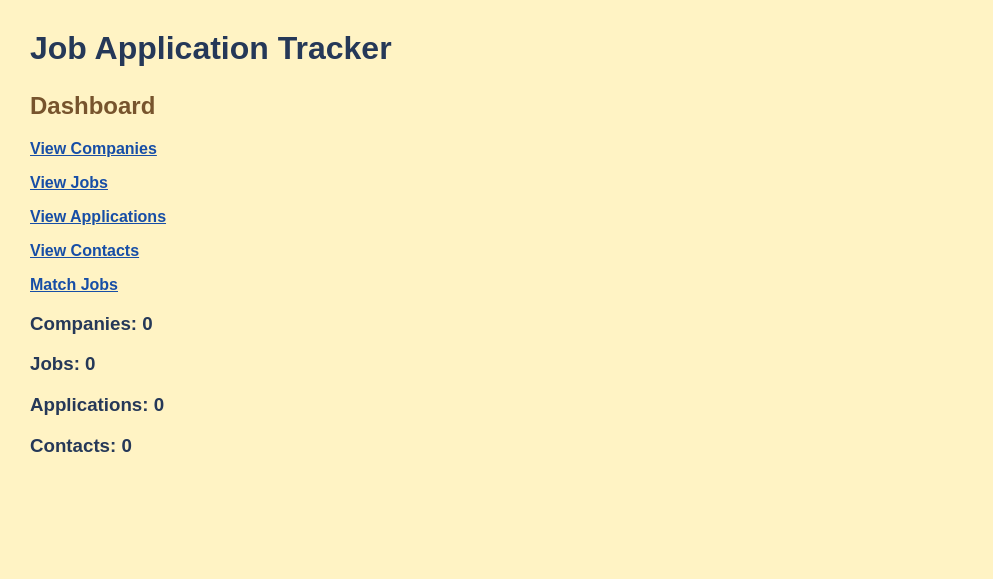
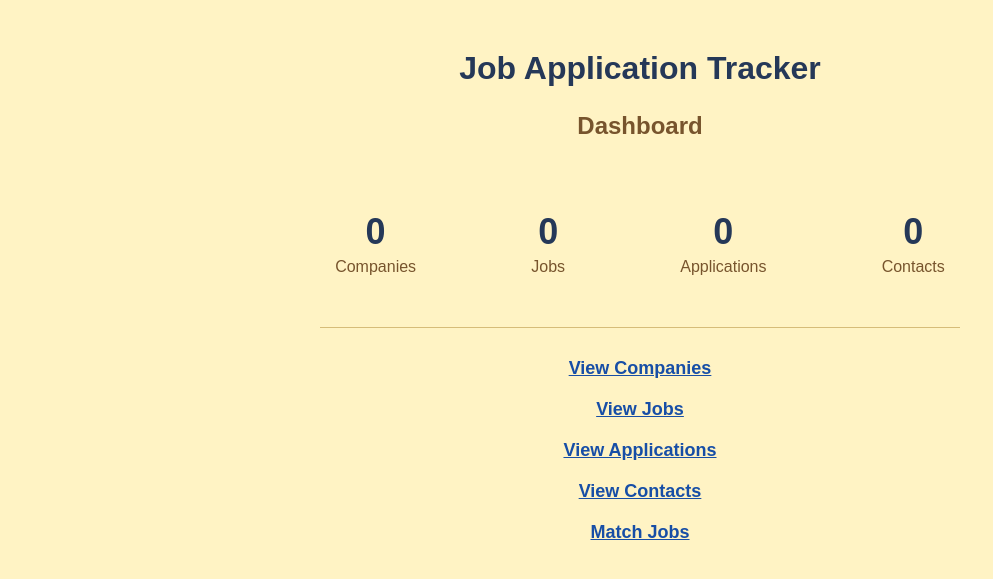
Before and after one commit to tstob/COP4751-Term-Project, a Flask app: page / in a window 1280 px wide. Shown: the top 579 px of the page, without its empty margins (0-993 px from the left). Run offline with Flask 3, Linux system fonts and the light colour scheme; data that the repository does not hold is empty.

Commit message:
Improve website styling and user interface

```diff
--- a/static/style.css
+++ b/static/style.css
@@ -1,4 +1,4 @@
-/* General page appearance */
+/* appearance */
 body {
     font-family: Arial, sans-serif;
     background-color: #fff3c4;
@@ -6,7 +6,7 @@ body {
     margin: 30px;
 }
 
-/* Page headings */
+/* headings */
 h1 {
     color: #253858;
     margin-bottom: 20px;
@@ -17,7 +17,7 @@ h2 {
     margin-top: 25px;
 }
 
-/* Navigation links */
+/* links */
 a {
     color: #174ea6;
     text-decoration: underline;
@@ -29,7 +29,7 @@ a:hover {
     text-decoration: underline;
 }
 
-/* Tables */
+/* tables */
 table {
     width: 100%;
     border-collapse: collapse;
@@ -54,7 +54,7 @@ tr:hover {
     background-color: #fff0b0;
 }
 
-/* Forms */
+/* forms */
 form {
     margin-top: 20px;
 }
@@ -96,3 +96,54 @@ button:hover {
         max-width: 90%;
     }
 }
+
+/* dashboard layout */
+.dashboard {
+    max-width: 800px;
+    margin: 50px auto;
+    text-align: center;
+}
+
+/* horizontal */
+.dashboard-totals {
+    display: flex;
+    justify-content: space-evenly;
+    flex-wrap: wrap;
+    gap: 20px;
+    margin: 35px 0;
+}
+
+/* numbers */
+.dashboard-totals h3 {
+    font-size: 36px;
+    color: #253858;
+    margin-bottom: 5px;
+}
+
+/* table names */
+.dashboard-totals p {
+    color: #77542d;
+    font-size: 16px;
+    margin-top: 5px;
+}
+
+/* separate */
+.dashboard hr {
+    border: none;
+    border-top: 1px solid #d6bc79;
+    margin: 30px auto;
+    width: 80%;
+}
+
+/* vertical */
+.dashboard-nav {
+    margin-top: 30px;
+}
+
+.dashboard-nav p {
+    margin: 20px 0;
+}
+
+.dashboard-nav a {
+    font-size: 18px;
+}
--- a/templates/applications.html
+++ b/templates/applications.html
@@ -4,6 +4,7 @@
     <meta charset="UTF-8">
     <meta name="viewport" content="width=device-width, initial-scale=1.0">
     <title>Applications</title>
+    <link rel="stylesheet" href="{{ url_for('static', filename='style.css') }}">
 </head>
 <body>
 
--- a/templates/companies.html
+++ b/templates/companies.html
@@ -4,6 +4,7 @@
     <meta charset="UTF-8">
     <meta name="viewport" content="width=device-width, initial-scale=1.0">
     <title>Companies</title>
+    <link rel="stylesheet" href="{{ url_for('static', filename='style.css') }}">
 </head>
 <body>
 
--- a/templates/contacts.html
+++ b/templates/contacts.html
@@ -4,6 +4,7 @@
     <meta charset="UTF-8">
     <meta name="viewport" content="width=device-width, initial-scale=1.0">
     <title>Contacts</title>
+    <link rel="stylesheet" href="{{ url_for('static', filename='style.css') }}">
 </head>
 <body>
 
--- a/templates/dashboard.html
+++ b/templates/dashboard.html
@@ -8,10 +8,43 @@
 </head>
 <body>
 
+    <div class="dashboard">
+
         <h1>Job Application Tracker</h1>
         <h2>Dashboard</h2>
 
-    <a href="/companies">View Companies</a>
+        <!-- horizontal -->
+        <div class="dashboard-totals">
+
+            <div>
+                <h3>{{ counts.companies }}</h3>
+                <p>Companies</p>
+            </div>
+
+            <div>
+                <h3>{{ counts.jobs }}</h3>
+                <p>Jobs</p>
+            </div>
+
+            <div>
+                <h3>{{ counts.applications }}</h3>
+                <p>Applications</p>
+            </div>
+
+            <div>
+                <h3>{{ counts.contacts }}</h3>
+                <p>Contacts</p>
+            </div>
+
+        </div>
+
+        <!-- separate -->
+        <hr>
+
+        <!-- vertical -->
+        <nav class="dashboard-nav">
+
+            <p><a href="/companies">View Companies</a></p>
 
             <p><a href="/jobs">View Jobs</a></p>
 
@@ -21,11 +54,9 @@
 
             <p><a href="{{ url_for('job_match') }}">Match Jobs</a></p>
 
-    <!-- Show the total records from each table -->
-    <h3>Companies: {{ counts.companies }}</h3>
-    <h3>Jobs: {{ counts.jobs }}</h3>
-    <h3>Applications: {{ counts.applications }}</h3>
-    <h3>Contacts: {{ counts.contacts }}</h3>
+        </nav>
+
+    </div>
 
 </body>
 </html>
--- a/templates/job_match.html
+++ b/templates/job_match.html
@@ -4,6 +4,7 @@
     <meta charset="UTF-8">
     <meta name="viewport" content="width=device-width, initial-scale=1.0">
     <title>Job Match</title>
+    <link rel="stylesheet" href="{{ url_for('static', filename='style.css') }}">
 </head>
 <body>
 
--- a/templates/jobs.html
+++ b/templates/jobs.html
@@ -4,6 +4,7 @@
     <meta charset="UTF-8">
     <meta name="viewport" content="width=device-width, initial-scale=1.0">
     <title>Jobs</title>
+    <link rel="stylesheet" href="{{ url_for('static', filename='style.css') }}">
 </head>
 <body>
 
```
Lines whose indentation alone changed are shown as unchanged.
